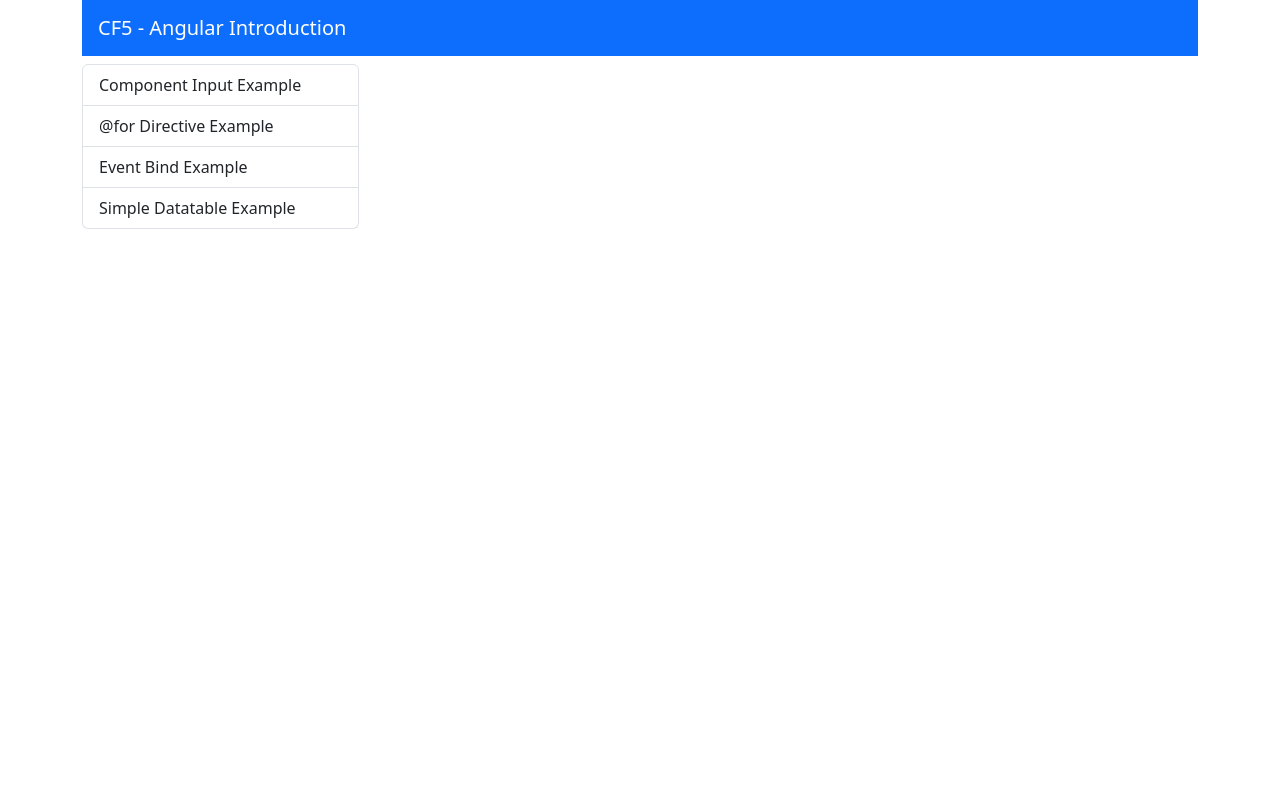
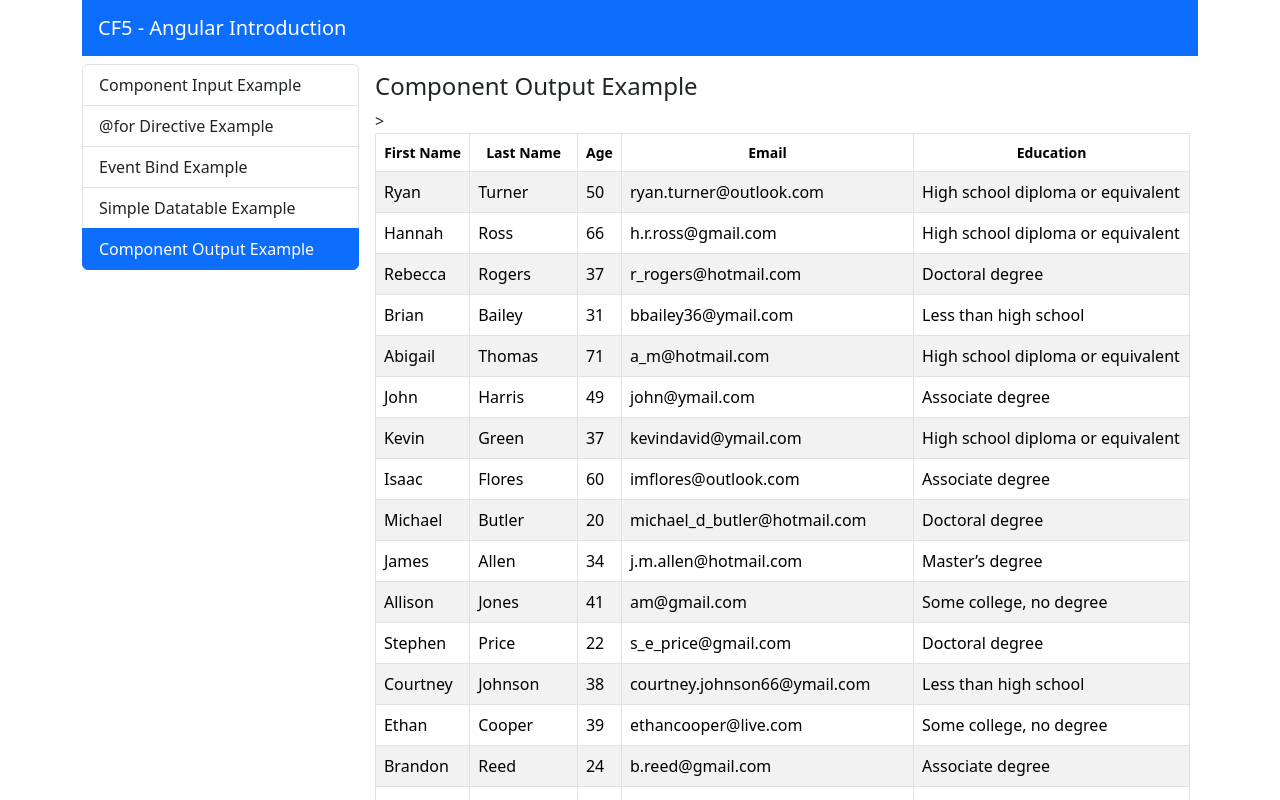
Before and after one commit to pav1op/angular-introduction, an Angular app: page /component-output-example in a window 1280 px wide. Before the commit this address led to /. Shown: the top 800 px of the page. Built offline with nearby package versions, Linux system fonts and the light colour scheme.

Commit message:
component output

```diff
--- a/src/app/app.routes.ts
+++ b/src/app/app.routes.ts
@@ -5,11 +5,13 @@ import { WelcomeComponent } from './components/welcome/welcome.component';
 import { ComponentInputExampleComponent } from './components/component-input-example/component-input-example.component';
 import { ForDirectiveExampleComponent } from './component/for-directive-example/for-directive-example.component';
 import { SimpleDatatableExampleComponent } from './components/simple-datatable-example/simple-datatable-example.component';
+import { ComponentOutputExampleComponent } from './components/component-output-example/component-output-example.component';
 
 export const routes: Routes = [
     {path: 'component-input-example', component: ComponentInputExampleComponent},
     {path: 'for-directive-example', component: ForDirectiveExampleComponent},
     {path: 'event-bind-example', component: EventBindExampleComponent },
     {path: 'simple-datatable-example', component: SimpleDatatableExampleComponent},
+    {path: 'component-output-example', component: ComponentOutputExampleComponent},
     {path: '', component: WelcomeComponent },
 ];
--- /dev/null
+++ b/src/app/components/component-output-example/component-output-example.component.html
@@ -0,0 +1,7 @@
+<h4>Component Output Example</h4>>
+
+<app-simple-datatable [data]="manyPerson" (personClicked)="onPersonClicked($event)">
+
+
+
+</app-simple-datatable>
--- /dev/null
+++ b/src/app/components/component-output-example/component-output-example.component.ts
@@ -0,0 +1,28 @@
+import { Component, SimpleChange } from '@angular/core';
+import { EPerson, ManyPerson } from 'src/app/shared/interfaces/person';
+import { SimpleDatatableComponent } from '../simple-datatable/simple-datatable.component';
+
+@Component({
+  selector: 'app-component-output-example',
+  standalone: true,
+  imports: [SimpleDatatableComponent],
+  templateUrl: './component-output-example.component.html',
+  styleUrl: './component-output-example.component.css'
+})
+export class ComponentOutputExampleComponent {
+  manyPerson = ManyPerson;
+
+  onPersonClicked(person: EPerson) {
+    alert( this.personTemplate(person) );
+  }
+
+  personTemplate(person: EPerson) {
+    return `Person Details:
+    First Name: ${person.givenName}
+    Surname: ${person.surName}
+    Age: ${person.age}
+    Email: ${person.email}
+    Education: ${person.education}`;
+
+  }
+}
--- a/src/app/components/list-group-menu/list-group-menu.component.ts
+++ b/src/app/components/list-group-menu/list-group-menu.component.ts
@@ -15,5 +15,7 @@ export class ListGroupMenuComponent {
     {text: '@for Directive Example', routerLink: 'for-directive-example'},
     {text: 'Event Bind Example', routerLink: 'event-bind-example'},
     {text: 'Simple Datatable Example', routerLink: 'simple-datatable-example'},
+    {text: 'Component Output Example',
+     routerLink: 'component-output-example'},
   ];
 }
--- a/src/app/components/simple-datatable/simple-datatable.component.html
+++ b/src/app/components/simple-datatable/simple-datatable.component.html
@@ -9,8 +9,8 @@
         </tr>
     </thead>
     <tbody>
-        @for(row of data; track row;) {
-            <tr class="align-middle">
+        @for(row of data; track row) {
+            <tr class="align-middle" (dblclick)="onPersonClicked(row)">
                 <td>{{ row.givenName }}</td>
                 <td>{{ row.surName }}</td>
                 <td>{{ row.age }}</td>
--- a/src/app/components/simple-datatable/simple-datatable.component.ts
+++ b/src/app/components/simple-datatable/simple-datatable.component.ts
@@ -1,4 +1,4 @@
-import { Component, Input } from '@angular/core';
+import { Component, EventEmitter, Input, Output } from '@angular/core';
 import { EPerson } from 'src/app/shared/interfaces/person';
 import { sortBy } from 'lodash-es';
 
@@ -11,6 +11,7 @@ import { sortBy } from 'lodash-es';
 })
 export class SimpleDatatableComponent {
   @Input() data: EPerson[];
+  @Output() personClicked = new EventEmitter<EPerson>();
 
   sortOrder = {
     givenName: 'none',
@@ -46,6 +47,8 @@ export class SimpleDatatableComponent {
         }
       }
 
-
+  onPersonClicked(person: EPerson) {
+    this.personClicked.emit(person);
+  }
 
 }
```
Also changed, not shown: src/app/components/component-output-example/component-output-example.component.css (added), 1 other file (tests, documents, lock files or other folders).
